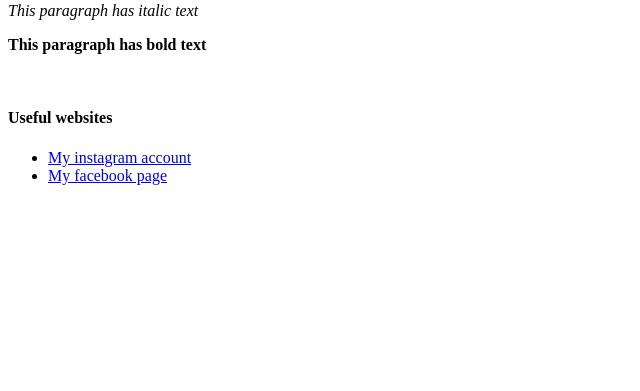
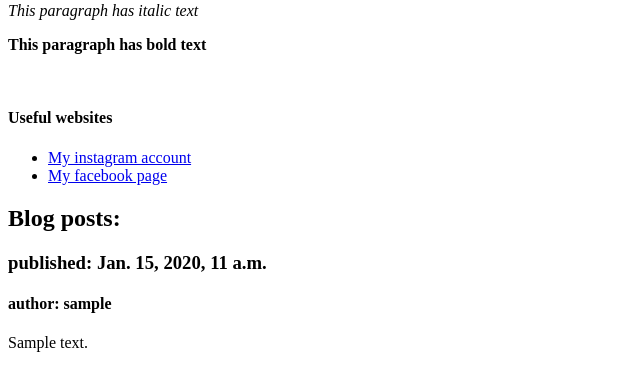
Before and after one commit to BirkBerger/my-first-blog, a Django app: page / in a window 1280 px wide. Shown: the part 173-564 px from the top of the page, without its empty margins (0-640 px from the left). Run offline with Django 3.2, Linux system fonts and the light colour scheme; tables that the repository leaves empty hold one stand-in row (values such as "Sample post").

Commit message:
modified templates to display posts from database.

```diff
--- a/blog/templates/blog/post_list.html
+++ b/blog/templates/blog/post_list.html
@@ -23,8 +23,21 @@
             <li><a href="https://www.instagram.com/birkberger/">My instagram account</a></li>
             <li><a href="https://www.facebook.com/thea.b.berger/">My facebook page</a></li>
         </ul>
+    </div>
 
+    <div>
+        <h2>Blog posts:</h2>
     </div>
+
+    {% for post in posts %}
+    <div>
+        <h3>published: {{ post.published_date }}</h3>
+        <h4>author: {{ post.author }}</h4>
+        <p>
+            {{ post.text|linebreaksbr }}
+        </p>
+    </div>
+    {% endfor %}
 
 </body>
 </html>
--- a/blog/views.py
+++ b/blog/views.py
@@ -1,14 +1,26 @@
 from django.shortcuts import render
+from django.utils import timezone
+from .models import Post                # we decide to display the Post model
 
-# A view:
+# A view...
 # takes a Web request and returns a Web response
+# Here we decide...
+# what models to display in a template
 
 # Create your views here.
 
 def post_list(request):
+    # create an object "posts" of all posts containing "post" in title
+    posts = Post.objects.filter(title__contains="post")
     # render/put together the template 'blog/post_list.html'
-    return render(request, 'blog/post_list.html', {})
+    # create HTML tag for the posts object and call it "posts" (green below)
+    return render(request, 'blog/post_list.html', {'posts': posts})
 
 # Each HTML is divided into two elements:
 # <head> (information about the document that is not displayed on the screen)
 # <body> (everything else that is displayed as part of the web page)
+
+# 1) (views.py) create object "posts" in post_list function
+# 2) (post_list.html) add {{ post }} to HTML
+# 3) run server
+# 4) reload site
```
